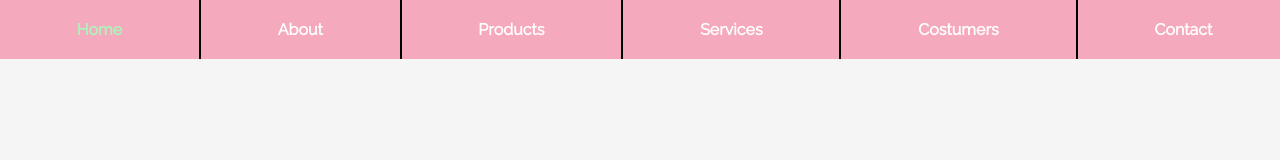
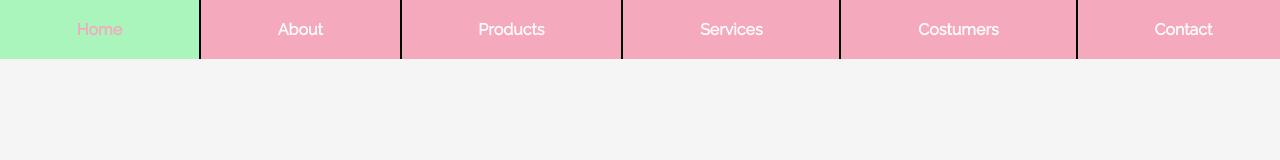
Before and after one commit to nicolealiste/menu-laboratoria, a plain HTML site: page index.html in a window 1280 px wide. Drawn offline with Linux system fonts and the light colour scheme.

Commit message:
Se realizan cambios al main.css y se integra efecto de hover

```diff
--- a/assets/css/main.css
+++ b/assets/css/main.css
@@ -22,6 +22,8 @@ nav{
 a{
 	font-family: 'Raleway', sans-serif;
 	font-weight: bold;
+	display: inline-block;
+	text-align: center;
 	text-decoration: none;
 	border-right: 2px solid black;
 	padding: 20px 6%;
@@ -36,9 +38,18 @@ nav.flex-container{
 }
 
 a:hover{
-	color: #A9F5BC;
+	background: #A9F5BC;
+	color: #F5A9BC;
 }
 
 .btn-menu{
 	display: none;
+	color: #fff;
+	text-decoration: none;
+	font-size: 1em;
 }
+
+.menu .link{
+	display: inline-block;
+
+}
```
Also changed, not shown: assets/js/jquery.min.js (renamed from assets/js/jquery-3.2.1.min.js).
